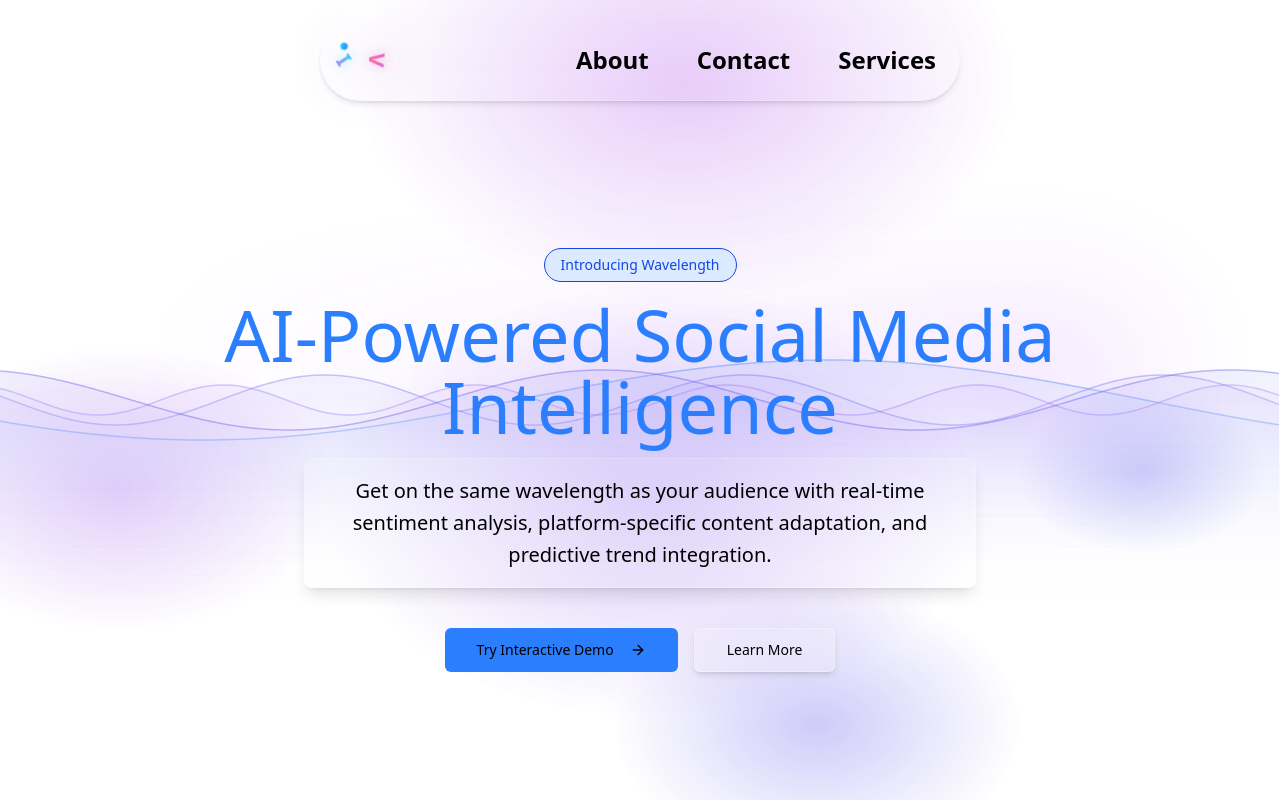
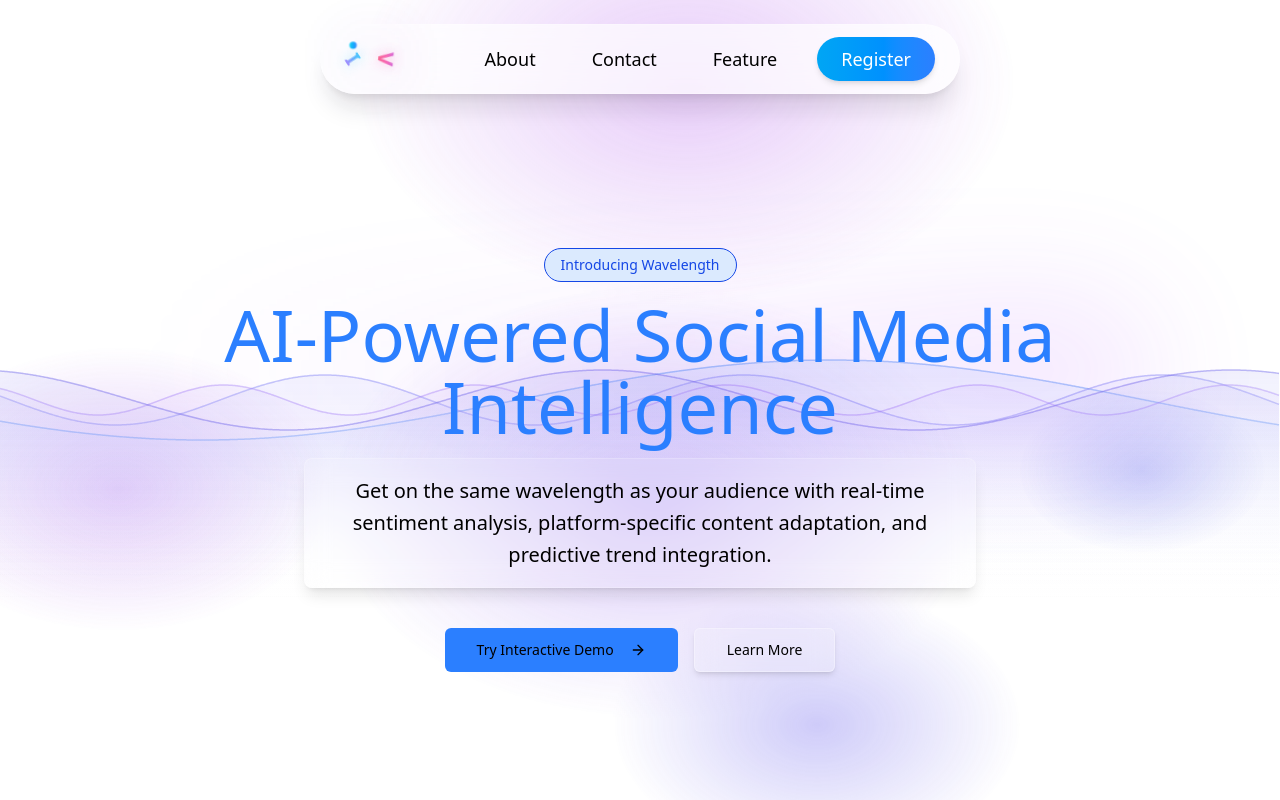
Before and after one commit to mitanshu-agr711/AIfrontend, a Next.js app in the folder aifrontend/: page /home in a window 1280 px wide. Shown: the top 800 px of the page. Built offline with nearby package versions, Linux system fonts and the light colour scheme.

Commit message:
home page register add

```diff
--- a/aifrontend/src/app/(routes)/register/page.tsx
+++ b/aifrontend/src/app/(routes)/register/page.tsx
@@ -8,82 +8,79 @@ const AuthModal = () => {
   const toggleAuth = () => setIsLogin(!isLogin);
 
   const handleGmailAuth = () => {
-
     alert('Google Auth initiated');
   };
 
   return (
-    <div className="fixed inset-0 bg-black bg-opacity-30 flex items-center justify-center z-50">
-      <div className="bg-white w-full max-w-sm p-6 rounded-xl shadow-lg space-y-6">
-        <h2 className="text-2xl font-bold text-center text-slate-800">
+    <div className="fixed inset-0 bg-black/30 backdrop-blur-md flex items-center justify-center z-50 transition-all">
+      <div className="bg-white/90 w-full max-w-sm p-8 rounded-2xl shadow-2xl space-y-7 border border-slate-100 relative">
+        <h2 className="text-2xl font-bold text-center text-slate-800 mb-2">
           {isLogin ? 'Login to Your Account' : 'Create an Account'}
         </h2>
 
         <div className="space-y-4">
-          {isLogin && (
+          {isLogin ? (
             <>
               <input
                 type="text"
                 placeholder="UserId"
-                className="w-full border border-slate-300 rounded px-3 py-2 outline-blue-500"
+                className="w-full border border-slate-300 rounded-lg px-3 py-2 outline-blue-500 focus:ring-2 focus:ring-blue-200 transition"
               />
               <input
                 type="email"
                 placeholder="Email"
-                className="w-full border border-slate-300 rounded px-3 py-2 outline-blue-500"
+                className="w-full border border-slate-300 rounded-lg px-3 py-2 outline-blue-500 focus:ring-2 focus:ring-blue-200 transition"
               />
               <input
                 type="password"
                 placeholder="Password"
-                className="w-full border border-slate-300 rounded px-3 py-2 outline-blue-500"
+                className="w-full border border-slate-300 rounded-lg px-3 py-2 outline-blue-500 focus:ring-2 focus:ring-blue-200 transition"
               />
-
             </>
-          )}
-          {!isLogin && (
+          ) : (
             <>
               <input
                 type="text"
                 placeholder="Full Name"
-                className="w-full border border-slate-300 rounded px-3 py-2 outline-blue-500"
+                className="w-full border border-slate-300 rounded-lg px-3 py-2 outline-blue-500 focus:ring-2 focus:ring-blue-200 transition"
               />
               <input
                 type="text"
                 placeholder="UserId"
-                className="w-full border border-slate-300 rounded px-3 py-2 outline-blue-500"
+                className="w-full border border-slate-300 rounded-lg px-3 py-2 outline-blue-500 focus:ring-2 focus:ring-blue-200 transition"
               />
               <input
                 type="email"
                 placeholder="Email"
-                className="w-full border border-slate-300 rounded px-3 py-2 outline-blue-500"
+                className="w-full border border-slate-300 rounded-lg px-3 py-2 outline-blue-500 focus:ring-2 focus:ring-blue-200 transition"
               />
               <input
                 type="password"
                 placeholder="Password"
-                className="w-full border border-slate-300 rounded px-3 py-2 outline-blue-500"
+                className="w-full border border-slate-300 rounded-lg px-3 py-2 outline-blue-500 focus:ring-2 focus:ring-blue-200 transition"
               />
               <input
                 type="password"
-                placeholder="confirmed -password"
-                className="w-full border border-slate-300 rounded px-3 py-2 outline-blue-500"
+                placeholder="Confirm Password"
+                className="w-full border border-slate-300 rounded-lg px-3 py-2 outline-blue-500 focus:ring-2 focus:ring-blue-200 transition"
               />
             </>
           )}
-          <button className="w-full bg-blue-600 text-white py-2 rounded hover:bg-blue-700">
+          <button className="w-full bg-gradient-to-r from-sky-500 to-blue-600 text-white py-2 rounded-lg font-semibold shadow hover:from-sky-600 hover:to-blue-700 transition cursor-pointer">
             {isLogin ? 'Login' : 'Sign Up'}
           </button>
         </div>
 
-        <div className="relative my-4">
+        <div className="relative my-3">
           <hr className="border-t border-slate-200" />
-          <span className="absolute top-1/2 left-1/2 -translate-x-1/2 bg-white px-3 text-sm text-slate-500">
+          <span className="absolute top-1/2 left-1/2 -translate-x-1/2 -translate-y-1/2 bg-white/90 px-3 text-sm text-slate-500">
             or
           </span>
         </div>
 
         <button
           onClick={handleGmailAuth}
-          className="w-full flex items-center justify-center gap-2 border border-slate-300 py-2 rounded hover:bg-slate-100 transition"
+          className="w-full flex items-center justify-center gap-2 border border-slate-300 py-2 rounded-lg hover:bg-slate-100 transition font-medium cursor-pointer "
         >
           <img src="https://www.svgrepo.com/show/355037/google.svg" alt="G" className="w-5 h-5" />
           Continue with Gmail
@@ -91,7 +88,7 @@ const AuthModal = () => {
 
         <p className="text-center text-sm text-slate-600">
           {isLogin ? "Don't have an account?" : 'Already have an account?'}{' '}
-          <button onClick={toggleAuth} className="text-blue-600 hover:underline">
+          <button onClick={toggleAuth} className="text-blue-600 hover:underline font-medium transition cursor-pointer">
             {isLogin ? 'Sign Up' : 'Login'}
           </button>
         </p>
--- a/aifrontend/src/components/navbar.tsx
+++ b/aifrontend/src/components/navbar.tsx
@@ -1,92 +1,124 @@
-'use client'
+'use client';
 
 import { useState } from "react";
 import { Menu, PanelRightClose } from "lucide-react";
-import Logo from "@/components/lib/logo/page"
+import Logo from "@/components/lib/logo/page";
+import AuthModal from "@/app/(routes)/register/page";
+
+export const Navbar = () => {
+  const [menuOpen, setMenuOpen] = useState(false);
+  const [showAuth, setShowAuth] = useState(false);
+
+  return (
+    <>
+      <nav className="fixed top-6 left-1/2 transform -translate-x-1/2 z-50 w-[90%] md:w-3/4 lg:w-1/2 rounded-full shadow-xl border border-white/20 backdrop-blur-lg bg-white/70 transition-all">
+        <div className="flex items-center justify-between px-6 py-3">
+
+          <div className="flex items-center space-x-4">
+            <Logo />
+          </div>
 
 
+          <ul className="hidden md:flex items-center space-x-6 text-lg font-medium">
+            <li>
+              <a href="/about" className="px-4 py-2 rounded-full transition-all hover:bg-sky-100 hover:text-sky-600 dark:hover:bg-gray-800">
+                About
+              </a>
+            </li>
+            <li>
+              <a href="/contact" className="px-4 py-2 rounded-full transition-all hover:bg-sky-100 hover:text-sky-600 dark:hover:bg-gray-800">
+                Contact
+              </a>
+            </li>
+            <li>
+              <a href="/feature" className="px-4 py-2 rounded-full transition-all hover:bg-sky-100 hover:text-sky-600 dark:hover:bg-gray-800">
+                Feature
+              </a>
+            </li>
+            <li>
+              <button
+                className="bg-gradient-to-r from-sky-500 to-blue-500 text-white px-6 py-2 rounded-full shadow-md hover:from-sky-600 hover:to-blue-600 transition-all"
+                onClick={() => setShowAuth(true)}
+              >
+                Register
+              </button>
+            </li>
+          </ul>
 
-export const Navbar=()=>
-{
-  const [menuOpen, setMenuOpen] = useState(false);
 
-    return(
-        <>
-        <nav className="fixed top-5 left-1/2 transform -translate-x-1/2 z-50 flex justify-center items-center w-[60%] lg:w-1/2 rounded-full
-    bg-transparent md:border-b md:border-white/20 shadow-md  backdrop-blur-md mb-30">
-        <div className="container mx-auto px-4 py-4 ">
-          <div className="flex flex-row  justify-between items-center">
-            <div className="flex items-center justify-between w-full space-x-4">
-              <div><Logo /> </div>
           <button
-                className="md:hidden ml-auto text-2xl"
+            className="md:hidden text-sky-700 dark:text-sky-300 p-2 rounded-full hover:bg-sky-100 dark:hover:bg-gray-800 transition-all"
             onClick={() => setMenuOpen((prev) => !prev)}
             aria-label="Toggle navigation menu"
           >
-                {menuOpen ? (
-                  <PanelRightClose size={32} />
-                ) : (
-                  <Menu size={32} />
-                )}
+            {menuOpen ? <PanelRightClose size={32} /> : <Menu size={32} />}
           </button>
-            </div>
-            <ul className="hidden md:flex flex-row space-x-8 ml-8 text-2xl font-semibold">
-              <li className="transition-all duration-300 hover:rounded-full px-2 py-2">
-                <a href="/about" className="block font-semibold ">
-                  About
-                </a>
-              </li>
-
-              <li className="transition-all duration-300 hover:rounded-full px-2 py-2">
-                <a href="/contact" className="font-semibold">
-                  Contact
-                </a>
-              </li>
-              <li className="transition-all duration-300 hover:rounded-full px-2 py-2">
-                <a href="/services" className="font-semibold">
-                  Services
-                </a>
-              </li>
-            </ul>
         </div>
 
 
-          {menuOpen && (
-            <div className="md:hidden ">
-              <ul className="flex flex-col space-y-2 z-50 bg-transparent py-4 font-semibold">
-                <li className="hover:bg-gray-600 px-2 py-1 rounded">
+        <div
+          className={`md:hidden absolute left-0 right-0 top-full bg-white/90 dark:bg-gray-900/90 shadow-xl rounded-b-3xl transition-all duration-300 overflow-hidden ${
+            menuOpen ? "max-h-60 py-4" : "max-h-0 py-0"
+          }`}
+        >
+          <ul className="flex flex-col items-center space-y-3 text-lg font-medium">
+            <li>
               <a
                 href="/about"
-                    className="px-4 py-2 w-fit inline-block"
+                className="block px-6 py-2 rounded-full hover:bg-sky-100 hover:text-sky-600 dark:hover:bg-gray-800 w-full text-center"
                 onClick={() => setMenuOpen(false)}
               >
                 About
               </a>
             </li>
-                <li className="hover:bg-gray-600 px-2 py-1 rounded">
+            <li>
               <a
                 href="/contact"
-                    className="px-4 py-2 w-fit inline-block"
+                className="block px-6 py-2 rounded-full hover:bg-sky-100 hover:text-sky-600 dark:hover:bg-gray-800 w-full text-center"
                 onClick={() => setMenuOpen(false)}
               >
                 Contact
               </a>
             </li>
-                <li className="hover:bg-gray-600 px-2 py-1 rounded">
+            <li>
               <a
-                    href="/services"
-                    className="px-4 py-2 w-fit inline-block"
+                href="/feature"
+                className="block px-6 py-2 rounded-full hover:bg-sky-100 hover:text-sky-600 dark:hover:bg-gray-800 w-full text-center"
                 onClick={() => setMenuOpen(false)}
               >
-                    Services
+                Feature
               </a>
+            </li>
+            <li>
+              <button
+                className="bg-gradient-to-r from-sky-500 to-blue-500 text-white px-6 py-2 rounded-full shadow-md hover:from-sky-600 hover:to-blue-600 transition-all"
+                onClick={() => {
+                  setShowAuth(true);
+                  setMenuOpen(false);
+                }}
+              >
+                Register
+              </button>
             </li>
           </ul>
         </div>
+      </nav>
+
+
+      {showAuth && (
+        <div className="fixed inset-0 z-[999] flex items-center justify-center backdrop-blur-sm">
+          <div className="relative">
+            <button
+              className="absolute top-2 right-2 text-gray-400 hover:text-sky-500 z-10"
+              onClick={() => setShowAuth(false)}
+              aria-label="Close modal"
+            >
+              <PanelRightClose size={28} />
+            </button>
+            <AuthModal />
+          </div>
+        </div>
       )}
-
-        </div>
-      </nav>
     </>
-    )
-}
+  );
+};
```
Lines whose indentation alone changed are shown as unchanged.
